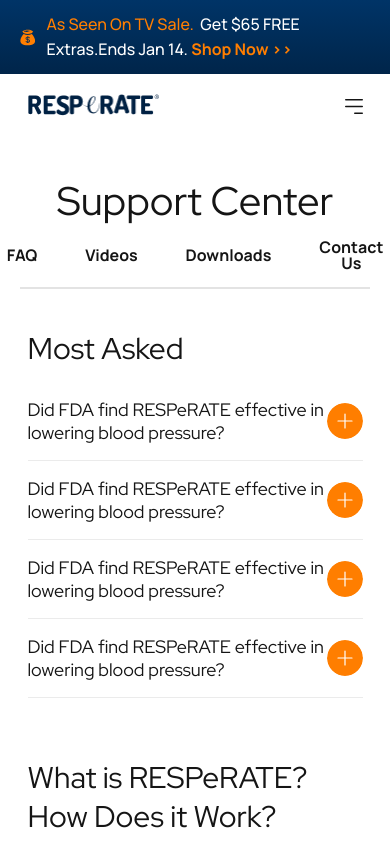
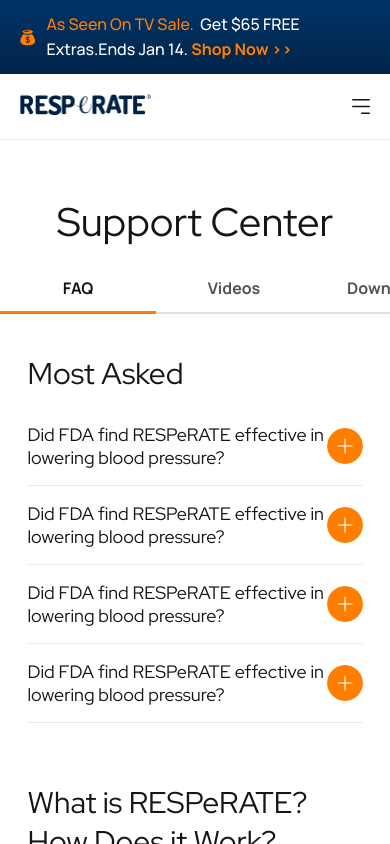
Before and after one commit to hrach105/resperate, a website: page app/support-center.html in a window 390 px wide. Both pictures are taken after a click on the button "FAQ". Shown: the top 844 px of the page. Drawn offline with nearby package versions, Linux system fonts and the light colour scheme.

Commit message:
change  suportcentyer styles

```diff
--- a/app/scss/_header.scss
+++ b/app/scss/_header.scss
@@ -1,7 +1,5 @@
 header {
-  @media(max-width: 991px) {
-    margin-bottom: 20px;
-  }
+
   .top-header {
     background: linear-gradient(180deg, #003467 0%, #00254A 100%);
     .sale-banner {
@@ -51,9 +49,9 @@
       padding: 20px;
     }
     @media(max-width: 767px) {
-      max-width: 335px;
-      margin: auto;
-      padding: 20px 0;
+      padding: 20px;
+      margin-bottom: 40px;
+      border-bottom: 1px solid #EBEBEB;
     }
     .logo {
       img {
@@ -111,7 +109,6 @@
       width: 100%;
       background: white;
       position: absolute;
-      top: 15%;
       left: 0;
       height: 100vh;
       padding: 30px 20px;
--- a/app/scss/_responsive.scss
+++ b/app/scss/_responsive.scss
@@ -28,3 +28,9 @@
     line-height: 39px;
   }
 }
+
+body{
+  &.overflow-hidden {
+    overflow: hidden;
+  }
+}
--- a/app/scss/about-us/about-us.scss
+++ b/app/scss/about-us/about-us.scss
@@ -6,6 +6,7 @@
   margin-bottom: 80px;
   @media(max-width: 1200px) {
     gap: 20px;
+    margin-bottom: 40px;
   }
   @media(max-width: 991px) {
     grid-template-columns: repeat(1,minmax(0,1fr));
@@ -64,6 +65,13 @@
     color: #151515;
     font-family: "Red Hat Display", sans-serif;
     font-weight: 400;
+    margin-top: 0;
+    margin-bottom: 30px;
+    @media(max-width: 991px) {
+      font-size: 24px;
+      line-height: 31px;
+      text-align: left;
+    }
   }
 
 }
--- a/app/scss/support-center/_faqs.scss
+++ b/app/scss/support-center/_faqs.scss
@@ -2,6 +2,10 @@
   margin-top: 80px;
   @media(max-width: 1200px) {
     padding: 20px 20px 40px;
+    margin-top: 0;
+  }
+  @media(max-width: 991px) {
+    padding: 20px 0 40px;
     margin-top: 0;
   }
   .page-title {
@@ -11,21 +15,31 @@
   }
   .tabs {
     border-bottom: 2px solid #E3E3E3;
-    max-width: 600px;
+    max-width: 586px;
     width: 100%;
     @media(max-width: 767px) {
       display: flex;
       justify-content: center;
       align-items: center;
-      margin: auto;
-
+      margin: 20px auto 0;
+    }
+    @media(max-width: 580px) {
+      overflow-x: auto;
+      white-space: nowrap;
+      overflow-y: hidden;
+      border-bottom: none;
+      display: block;
+      font-size: 0;
+      &::-webkit-scrollbar {
+        display: none;
+      }
     }
     button {
       border: none;
       background: transparent;
       font-size: 20px;
       line-height: 20px;
-      color: #151515;
+      color: #535353;
       font-weight: 700;
       padding: 20px 32px;
       position: relative;
@@ -37,7 +51,12 @@
         padding: 16px 24px;
         text-align: center;
       }
+      @media(max-width: 580px) {
+        border-bottom: 2px solid #E3E3E3;
+        min-width: 40%;
+      }
       &.active {
+        color: #151515;
         &::before {
           content: '';
           width: 100%;
@@ -47,6 +66,10 @@
           bottom: -2px;
           left: 0;
           transition: .5s;
+          @media(max-width: 580px) {
+            bottom: -1;
+            height: 3px;
+          }
         }
       }
     }
--- a/app/support-center.html
+++ b/app/support-center.html
@@ -83,10 +83,10 @@
     <div class="container">
         <h1 class="page-title">support center</h1>
         <div class="tabs">
-            <button class="active" onclick="showContent('faq')">FAQ</button>
-            <button onclick="showContent('videos')">Videos</button>
-            <button onclick="showContent('downloads')">Downloads</button>
-            <button onclick="showContent('contact')">Contact Us</button>
+            <button class="active"  data-tab-target="faq">FAQ</button>
+            <button data-tab-target="videos">Videos</button>
+            <button  data-tab-target="downloads">Downloads</button>
+            <button  data-tab-target="contact">Contact Us</button>
         </div>
         <div id="faq" class="content">
             <div class="faq-block">
@@ -536,25 +536,19 @@
 <script src="https://ajax.googleapis.com/ajax/libs/jquery/3.7.1/jquery.min.js"></script>
 
 <script>
-    function showContent(tabId) {
-        const contents = document.querySelectorAll('.content');
-        contents.forEach(content => {
-            content.classList.add('hidden');
+    $(document).ready(function() {
+        $('.tabs button').on('click', function() {
+            const tabId = $(this).data('tab-target');
+
+            $('.tabs button').removeClass('active');
+
+            $(this).addClass('active');
+
+            $('.content').addClass('hidden');
+
+            $('#' + tabId).removeClass('hidden');
         });
-
-        const tabs = document.querySelectorAll('.tabs button');
-        tabs.forEach(tab => {
-            tab.classList.remove('active');
-        });
-
-        document.getElementById(tabId).classList.remove('hidden');
-
-        tabs.forEach(tab => {
-            if (tab.getAttribute('data-target') === tabId) {
-                tab.classList.add('active');
-            }
-        });
-    }
+    });
 </script>
 <script>
     $('.faq-item .headers').click(function () {
```
Also changed, not shown: app/index.html (+1 -0 lines), app/css/app.min.css.
